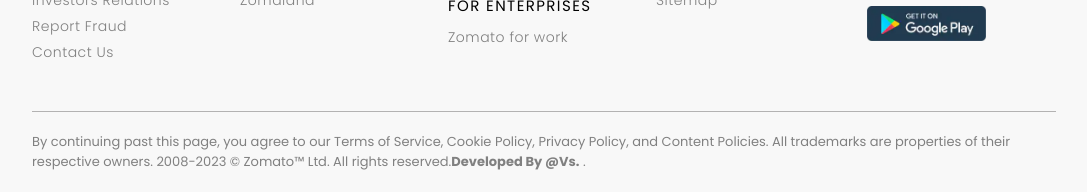
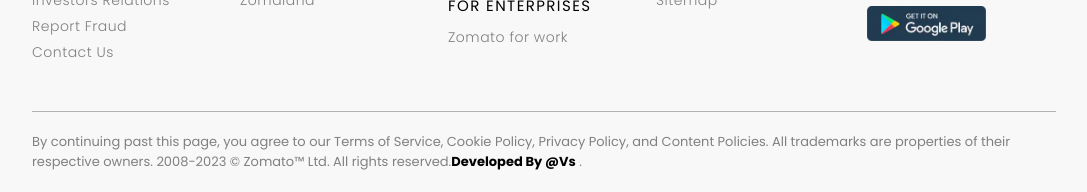
Before and after one commit to singhva59/Zomato-Clone.github.io, a plain HTML site: page index.html in a window 1280 px wide. Shown: the part 2911-3103 px from the top of the page, without its empty margins (96-1183 px from the left). Drawn offline with Linux system fonts and the light colour scheme.

Commit message:
Update index.html

```diff
--- a/index.html
+++ b/index.html
@@ -265,8 +265,7 @@
             By continuing past this page, you agree to our Terms of Service, Cookie
             Policy, Privacy Policy, and Content Policies. All trademarks are
             properties of their respective owners. 2008-2023 © Zomato™ Ltd. All
-            rights reserved.<b>Developed By @Vs.</b>
-.
+            rights reserved.<b><font color="black">Developed By @Vs</font></b> .
         </p>
 
     </footer>
```
